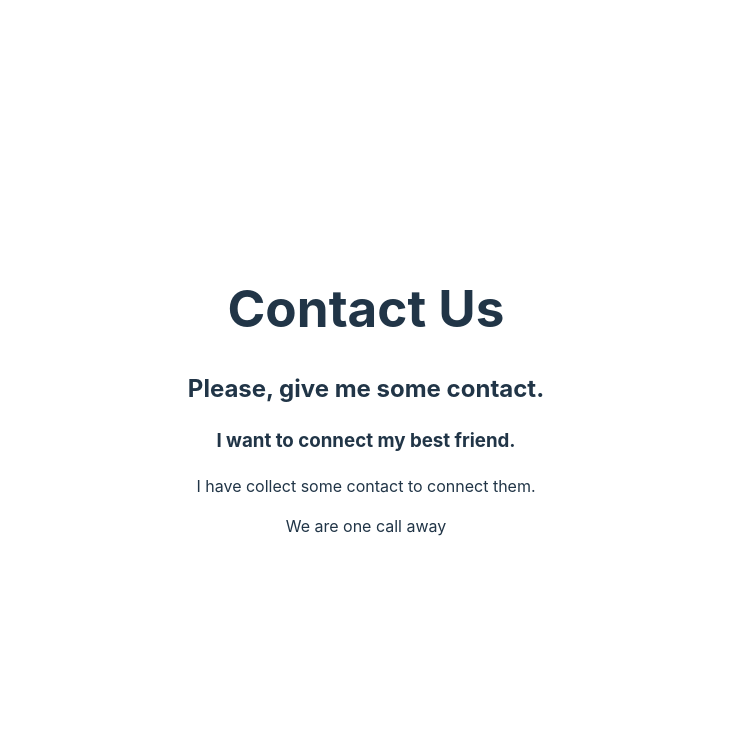
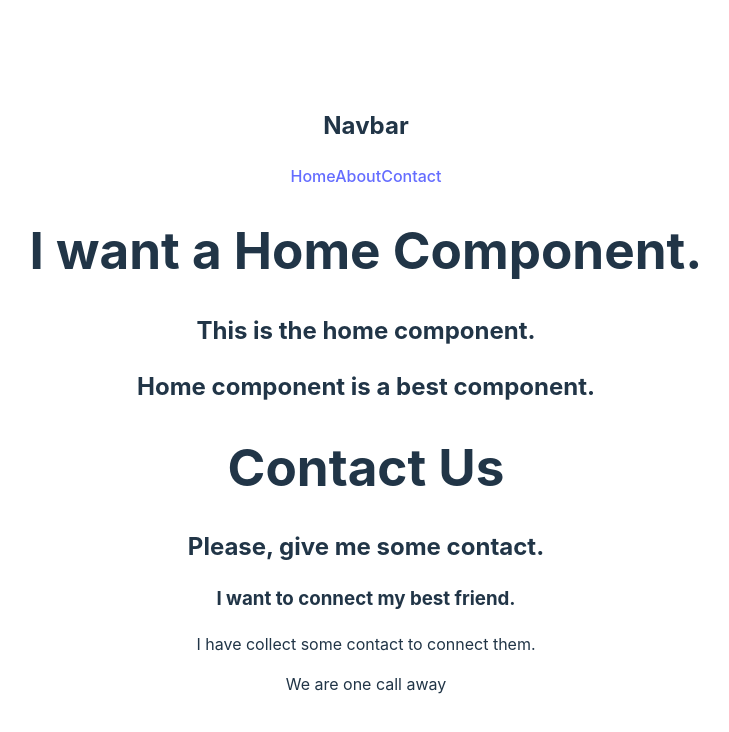
Before and after one commit to alalhosen/introduction-to-react-router, a React (Vite) app: page /contact in a window 1280 px wide. Shown: the top 732 px of the page, without its empty margins (274-1003 px from the left). Built offline with nearby package versions, Linux system fonts and the light colour scheme.

Commit message:
Home file has connected others file

```diff
--- a/src/component/Home/Home.jsx
+++ b/src/component/Home/Home.jsx
@@ -1,9 +1,14 @@
+import { Outlet } from "react-router-dom";
+import Header from "./Header/Header";
+
 const Home = () => {
     return (
         <div>
+            <Header></Header>
             <h1>I want a Home Component.</h1>
             <h2>This is the home component.</h2>
             <h2>Home component is a best component.</h2>
+            <Outlet></Outlet>
 
         </div>
     );
--- a/src/main.jsx
+++ b/src/main.jsx
@@ -18,7 +18,11 @@ const router =createBrowserRouter([
     {
       path:'/about',
       element:<About></About>
-    }
+    },
+  {
+    path:'/contact',
+    element:<Contact></Contact>
+  }
   ]
 },
 {
```
Also changed, not shown: src/component/Contact/Contact.jsx (+5 -5 lines).
